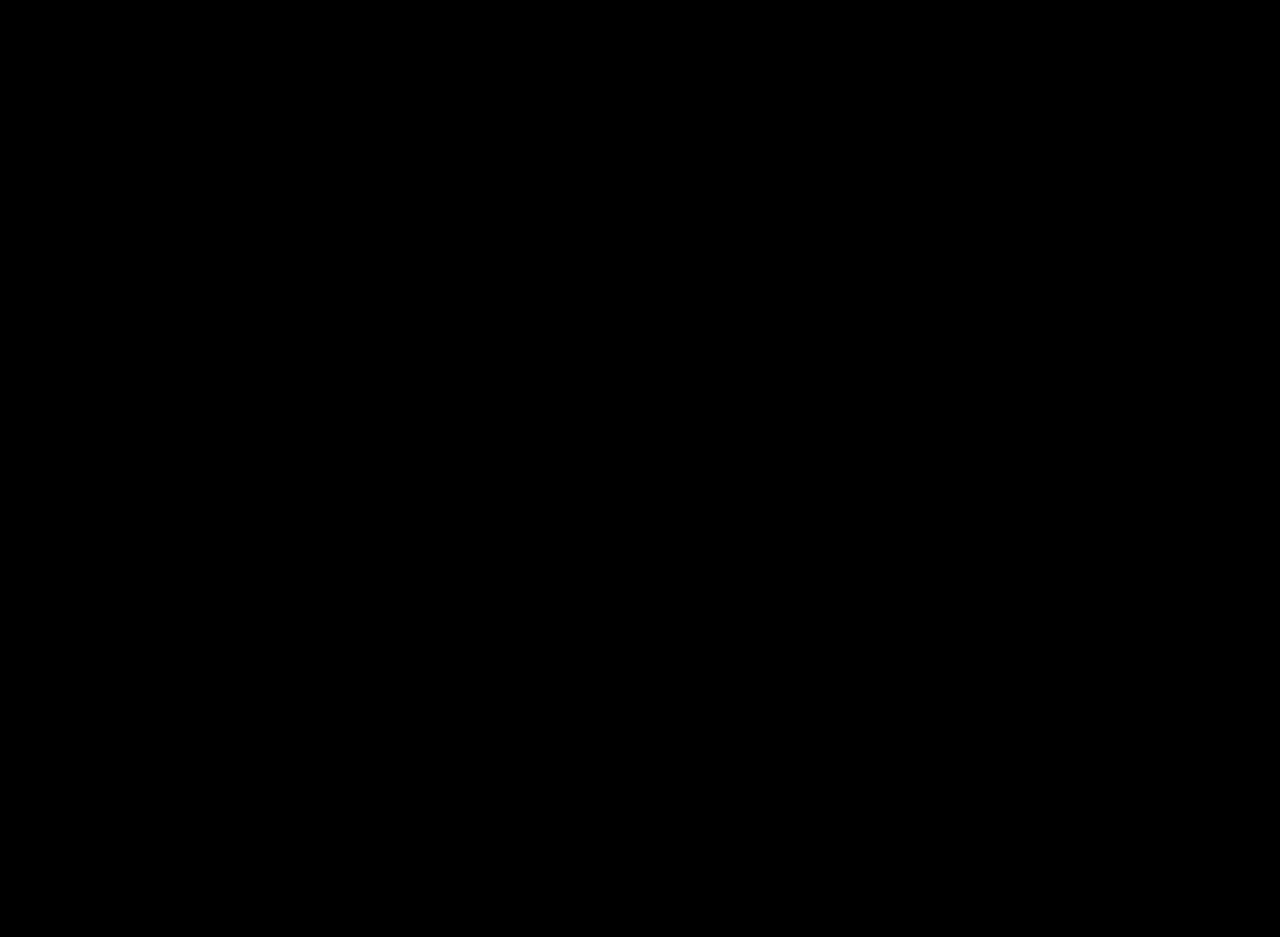
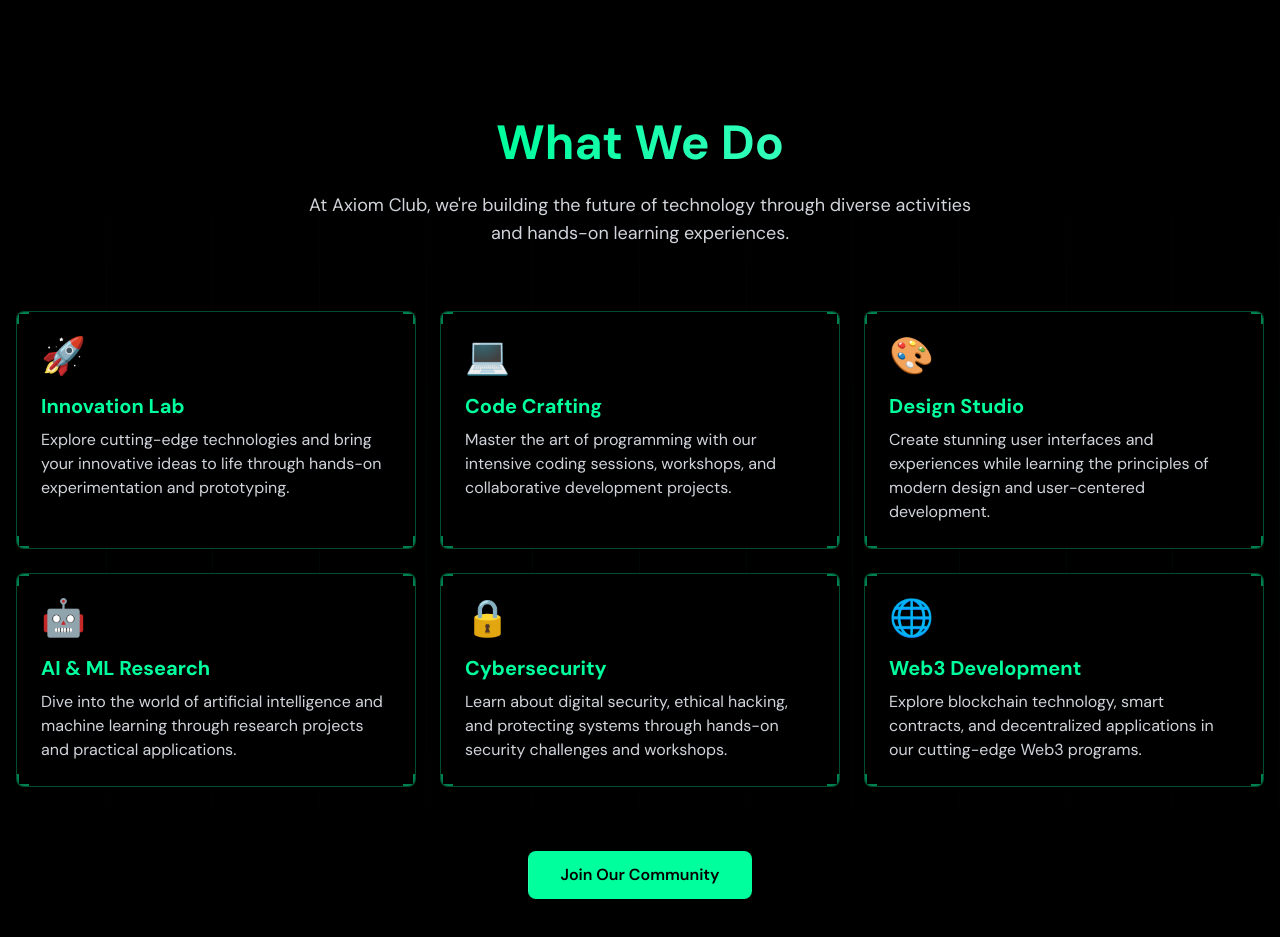
Before and after one commit to heywinit/axiomclub.tech, a Next.js app: page / in a window 1280 px wide. Shown: the part 761-1698 px from the top of the page. Before the commit the page ends 800 px from the top, so only its background shows below. Built offline with nearby package versions, Linux system fonts and the light colour scheme.

Commit message:
add what we do section

```diff
--- a/src/app/page.tsx
+++ b/src/app/page.tsx
@@ -1,9 +1,11 @@
 import Hero from "@/pages/home/hero/Hero";
+import WhatWeDo from "@/pages/home/what-we-do/WhatWeDo";
 
 export default function Home() {
   return (
     <main>
       <Hero />
+      <WhatWeDo />
     </main>
   );
 }
--- /dev/null
+++ b/src/pages/home/what-we-do/WhatWeDo.tsx
@@ -0,0 +1,168 @@
+"use client";
+
+import React, { memo } from "react";
+import { motion } from "framer-motion";
+
+interface ActivityCardProps {
+  title: string;
+  description: string;
+  icon: string;
+  delay: number;
+}
+
+const ActivityCard = ({
+  title,
+  description,
+  icon,
+  delay,
+}: ActivityCardProps) => {
+  return (
+    <motion.div
+      initial={{ opacity: 0, y: 20 }}
+      whileInView={{ opacity: 1, y: 0 }}
+      viewport={{ once: true }}
+      transition={{ duration: 0.5, delay }}
+      whileHover={{ scale: 1.02 }}
+      className="relative p-6 bg-black/50 backdrop-blur-sm border border-[var(--matrix-color-30)] rounded-lg overflow-hidden group"
+    >
+      {/* Animated background gradient */}
+      <div className="absolute inset-0 bg-gradient-to-r from-[var(--matrix-color-10)] to-transparent opacity-0 group-hover:opacity-100 transition-opacity duration-300" />
+
+      {/* Decorative corner elements */}
+      <div className="absolute top-0 left-0 w-3 h-3 border-l-2 border-t-2 border-[var(--matrix-color-50)]" />
+      <div className="absolute top-0 right-0 w-3 h-3 border-r-2 border-t-2 border-[var(--matrix-color-50)]" />
+      <div className="absolute bottom-0 left-0 w-3 h-3 border-l-2 border-b-2 border-[var(--matrix-color-50)]" />
+      <div className="absolute bottom-0 right-0 w-3 h-3 border-r-2 border-b-2 border-[var(--matrix-color-50)]" />
+
+      {/* Content */}
+      <div className="relative z-10">
+        <div className="text-4xl mb-4">{icon}</div>
+        <h3 className="text-xl font-bold text-[var(--matrix-color)] mb-2">
+          {title}
+        </h3>
+        <p className="text-gray-300">{description}</p>
+      </div>
+
+      {/* Hover effect line */}
+      <motion.div
+        className="absolute bottom-0 left-0 h-1 bg-[var(--matrix-color)]"
+        initial={{ width: "0%" }}
+        whileHover={{ width: "100%" }}
+        transition={{ duration: 0.3 }}
+      />
+    </motion.div>
+  );
+};
+
+const WhatWeDo = memo(() => {
+  const activities = [
+    {
+      icon: "🚀",
+      title: "Innovation Lab",
+      description:
+        "Explore cutting-edge technologies and bring your innovative ideas to life through hands-on experimentation and prototyping.",
+    },
+    {
+      icon: "💻",
+      title: "Code Crafting",
+      description:
+        "Master the art of programming with our intensive coding sessions, workshops, and collaborative development projects.",
+    },
+    {
+      icon: "🎨",
+      title: "Design Studio",
+      description:
+        "Create stunning user interfaces and experiences while learning the principles of modern design and user-centered development.",
+    },
+    {
+      icon: "🤖",
+      title: "AI & ML Research",
+      description:
+        "Dive into the world of artificial intelligence and machine learning through research projects and practical applications.",
+    },
+    {
+      icon: "🔒",
+      title: "Cybersecurity",
+      description:
+        "Learn about digital security, ethical hacking, and protecting systems through hands-on security challenges and workshops.",
+    },
+    {
+      icon: "🌐",
+      title: "Web3 Development",
+      description:
+        "Explore blockchain technology, smart contracts, and decentralized applications in our cutting-edge Web3 programs.",
+    },
+  ];
+
+  return (
+    <section className="py-20 relative overflow-hidden">
+      {/* Background Matrix Effect */}
+      <div className="absolute inset-0 opacity-10">
+        <div className="absolute inset-0 bg-gradient-to-b from-black via-transparent to-black z-10" />
+        <div className="grid grid-cols-12 h-full">
+          {[...Array(12)].map((_, i) => (
+            <div key={i} className="border-r border-[var(--matrix-color-30)]" />
+          ))}
+        </div>
+        <div className="grid grid-rows-12 h-full">
+          {[...Array(12)].map((_, i) => (
+            <div key={i} className="border-b border-[var(--matrix-color-30)]" />
+          ))}
+        </div>
+      </div>
+
+      <div className="container mx-auto px-4 relative z-10">
+        {/* Section Header */}
+        <motion.div
+          initial={{ opacity: 0, y: 20 }}
+          whileInView={{ opacity: 1, y: 0 }}
+          viewport={{ once: true }}
+          className="text-center mb-16"
+        >
+          <h2 className="text-4xl md:text-5xl font-bold mb-6">
+            <span className="bg-gradient-to-r from-[var(--matrix-color)] to-[var(--matrix-glow)] bg-clip-text text-transparent">
+              What We Do
+            </span>
+          </h2>
+          <p className="text-gray-300 max-w-2xl mx-auto text-lg">
+            At Axiom Club, we&apos;re building the future of technology through
+            diverse activities and hands-on learning experiences.
+          </p>
+        </motion.div>
+
+        {/* Activity Grid */}
+        <div className="grid grid-cols-1 md:grid-cols-2 lg:grid-cols-3 gap-6">
+          {activities.map((activity, index) => (
+            <ActivityCard key={index} {...activity} delay={index * 0.1} />
+          ))}
+        </div>
+
+        {/* Call to Action */}
+        <motion.div
+          initial={{ opacity: 0, y: 20 }}
+          whileInView={{ opacity: 1, y: 0 }}
+          viewport={{ once: true }}
+          className="text-center mt-16"
+        >
+          <motion.button
+            whileHover={{ scale: 1.05 }}
+            whileTap={{ scale: 0.95 }}
+            className="px-8 py-3 bg-[var(--matrix-color)] text-black font-semibold rounded-lg hover:bg-[var(--matrix-glow)] transition-colors relative overflow-hidden group"
+          >
+            <motion.span
+              className="absolute inset-0 bg-white/20"
+              initial={{ x: "-100%" }}
+              whileHover={{ x: "100%" }}
+              transition={{ duration: 0.5 }}
+            />
+            Join Our Community
+          </motion.button>
+        </motion.div>
+      </div>
+    </section>
+  );
+});
+
+WhatWeDo.displayName = "WhatWeDo";
+
+export default WhatWeDo;
```
